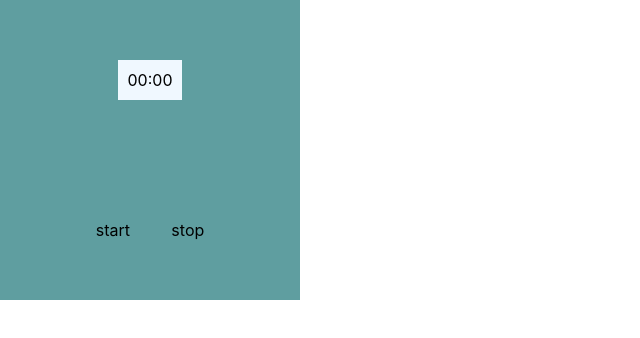
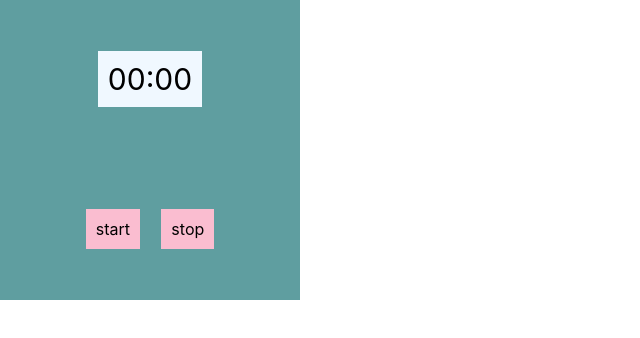
Before and after one commit to SarnaKhmel/min-client, a React (Create React App) app: page / in a window 1280 px wide. Shown: the top 338 px of the page, without its empty margins (0-640 px from the left). Built offline with nearby package versions, Linux system fonts and the light colour scheme.

Commit message:
Timer styling

```diff
--- a/src/components/Timer/Timer.css
+++ b/src/components/Timer/Timer.css
@@ -16,5 +16,11 @@
 
 .timer-counter {
     background-color: aliceblue;
+    font-size: 30px;
     padding: 10px;
 }
+
+.timer-button {
+    background-color: rgb(250, 189, 208);
+    padding: 10px;
+}
--- a/src/components/Timer/Timer.js
+++ b/src/components/Timer/Timer.js
@@ -7,8 +7,8 @@ export default class Timer extends Component {
       <div className="timer">
         <div className="timer-counter">00:00</div>
         <div className="timer-buttons">
-            <div className="timer-start">start</div>
-            <div className="timer-stop">stop</div>
+            <div className="timer-button start">start</div>
+            <div className="timer-button stop">stop</div>
         </div>
       </div>
     )
```
